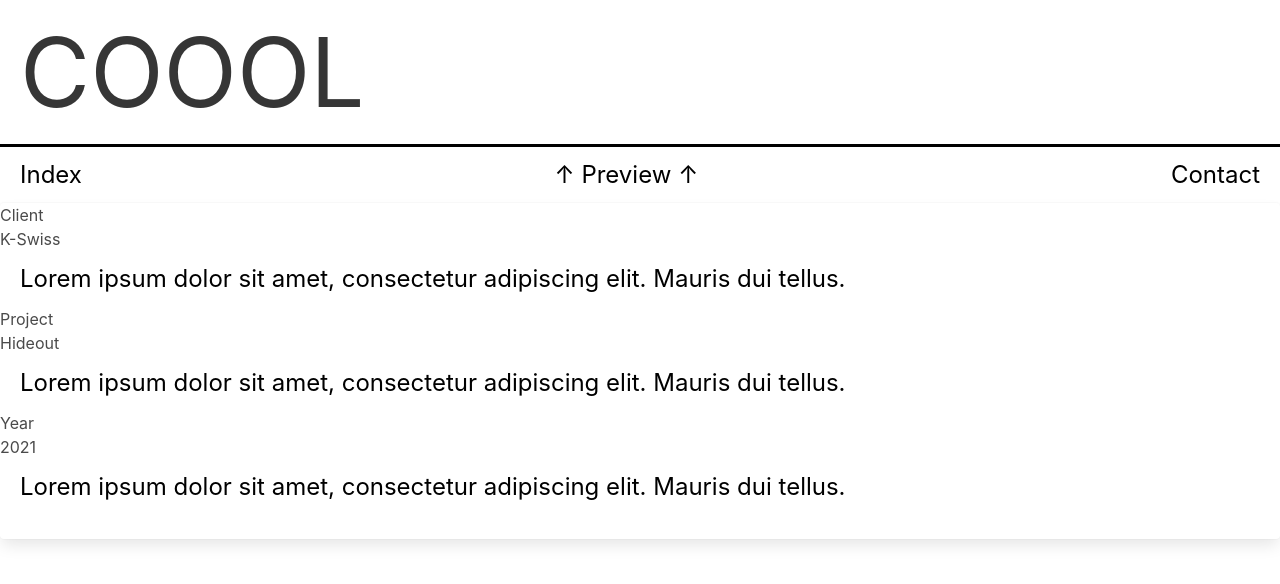
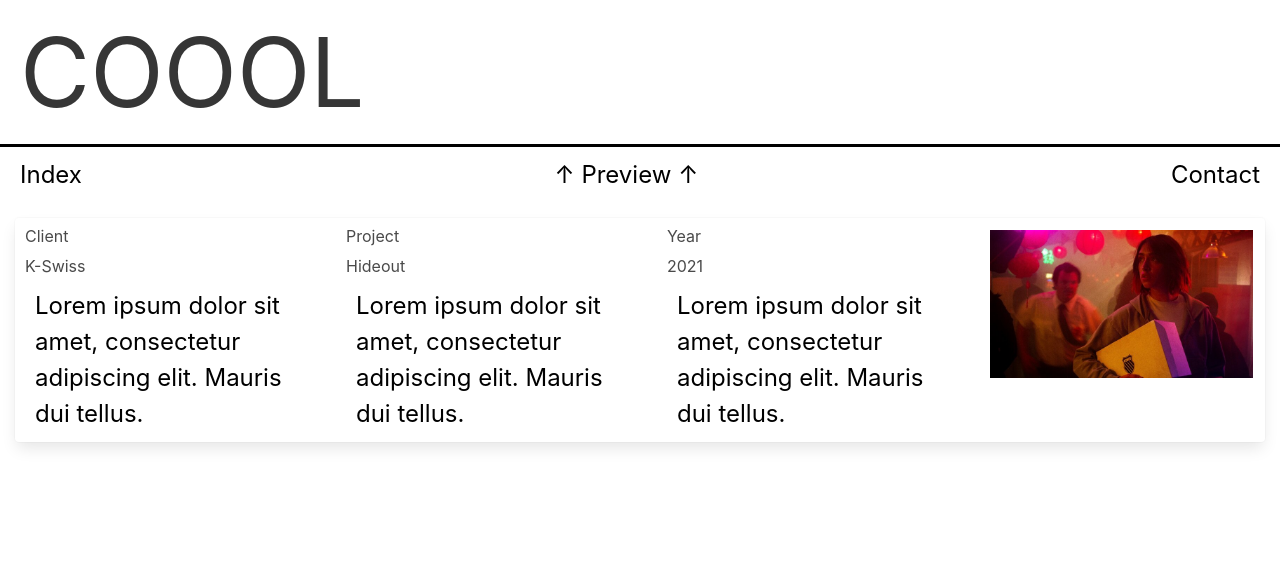
Before and after one commit to coool-portfolio/coool, a React (Create React App) app: page /index in a window 1280 px wide. Shown: the top 584 px of the page. Built offline with nearby package versions, Linux system fonts and the light colour scheme.

Commit message:
updated some card styling and arrangement so that the img fits and the columns arent cut off/by the page

```diff
--- a/src/components/index/IndexCard.js
+++ b/src/components/index/IndexCard.js
@@ -1,9 +1,11 @@
 import React from "react";
 import IndexCardCol from "../indexCardCol/IndexCardCol";
+import CardImg from "../../assets/images/K-Swiss-Img.jpeg";
+import "./indexCard.css";
 
 function IndexCard(props) {
 	return (
-		<div className='card'>
+		<div className='card columns'>
 			<IndexCardCol
 				title='Client'
 				specific='K-Swiss'
@@ -19,7 +21,10 @@ function IndexCard(props) {
 				specific='2021'
 				info='Lorem ipsum dolor sit amet, consectetur adipiscing elit. Mauris dui tellus.'
 			/>
-			<img src={props.img} alt='' className='card-img-right' />
+			{/* <img src={props.img} alt='' className='card-img-right column' /> */}
+			<figure className='image'>
+				<img src={CardImg} alt='' className='card-img right column' />
+			</figure>
 		</div>
 	);
 }
--- /dev/null
+++ b/src/components/index/indexCard.css
@@ -0,0 +1,3 @@
+.card {
+	margin: 15px;
+}
--- a/src/components/indexCardCol/IndexCardCol.js
+++ b/src/components/indexCardCol/IndexCardCol.js
@@ -1,8 +1,9 @@
 import React from "react";
+import "./indexCardCol.css";
 
 function IndexCardCol(props) {
 	return (
-		<div classname='cardCol'>
+		<div classname='cardCol column'>
 			<h5>{props.title}</h5>
 			<h2>{props.specific}</h2>
 			<p>{props.info}</p>
--- /dev/null
+++ b/src/components/indexCardCol/indexCardCol.css
@@ -0,0 +1,11 @@
+h2 {
+	padding: 6px 0 0 10px;
+}
+
+h5 {
+	padding: 6px 0 0 10px;
+}
+
+p {
+	padding: unset;
+}
--- a/src/pages/Index.js
+++ b/src/pages/Index.js
@@ -4,7 +4,7 @@ import IndexCard from "../components/index/IndexCard";
 function Index() {
 	return (
 		<div>
-			<IndexCard client='K-Swiss' project='Hideout' year='2021' />
+			<IndexCard client='Client' project='Project' year='Year' />
 		</div>
 	);
 }
```
Also changed, not shown: src/assets/images/K-Swiss-Img.jpeg (added).
